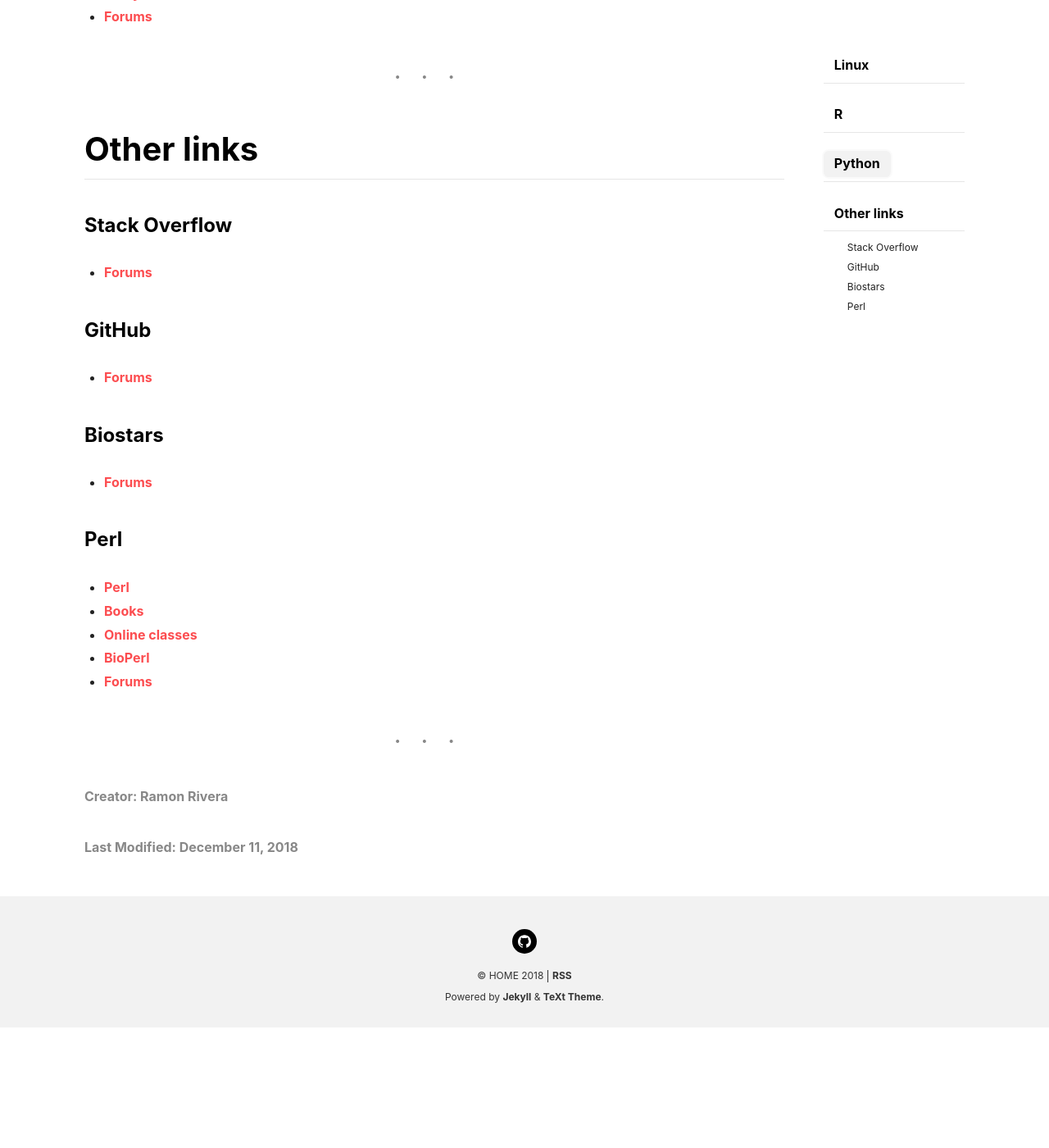
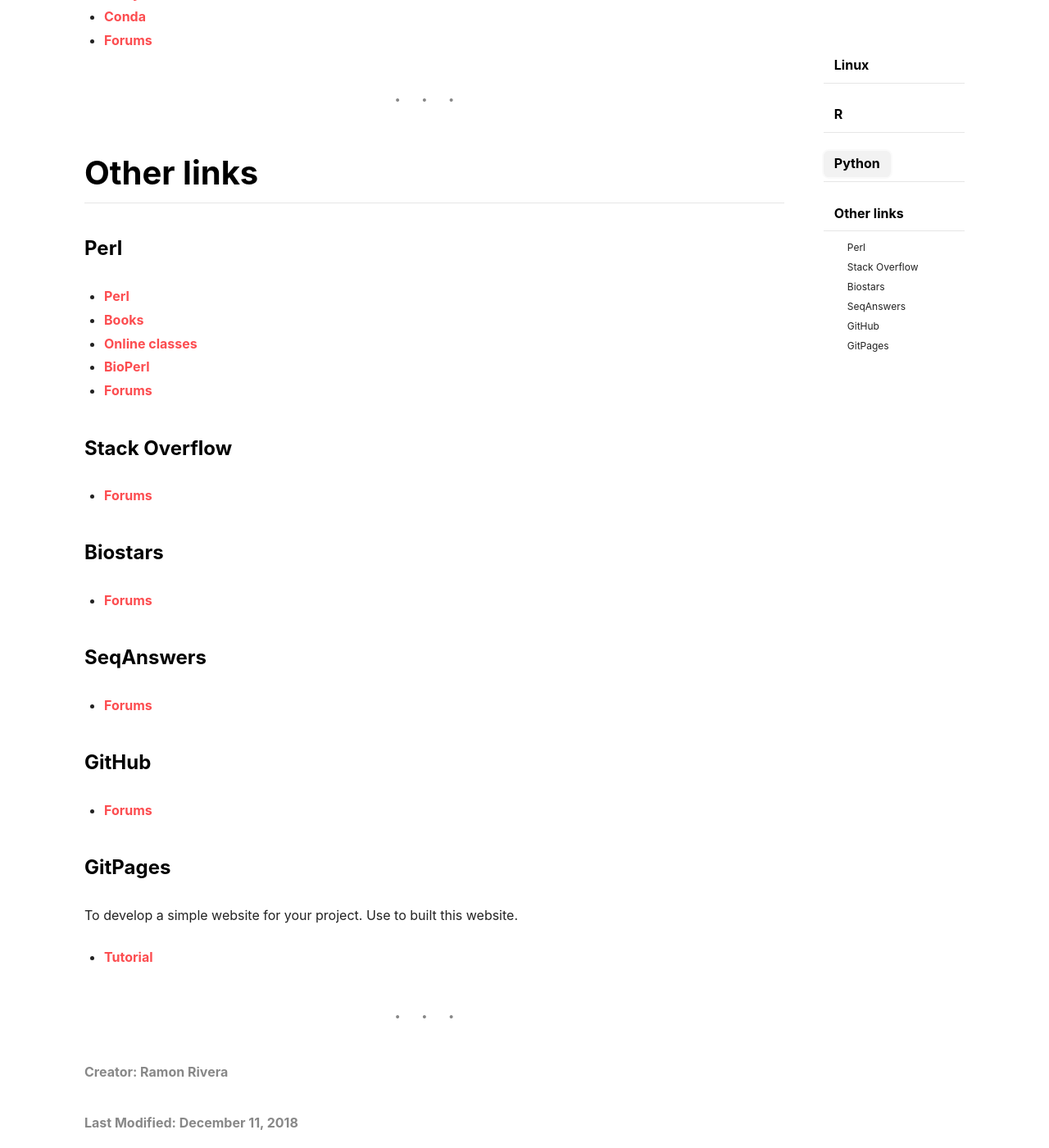
Before and after one commit to itn-ignite/ESRs-Programming-and-Bioinformatics-Workshop, a Jekyll site: the page built from docs/ulinks.md, in a window 1280 px wide and 1400 px high, scrolled down 1015 px. Shown: the whole window at 82% size. Built offline with Jekyll 4.4.1, drawn with Linux system fonts in a browser that asks for light colours; nearby versions of some CDN libraries; before the commit the page ends 2268 px from its top, so only the background shows below that.

Commit message:
Update ulinks.md

```diff
--- a/docs/ulinks.md
+++ b/docs/ulinks.md
@@ -16,38 +16,47 @@ header:
 - [Forums]()
 
 # R
-- [R]()
-- [RStudio]()
+- [R](https://cran.r-project.org/)
+- [RStudio](https://www.rstudio.com/products/rstudio/download/)
 - [Books]()
 - [Online classes]()
-- [Bioconductor]()
-- [CRAN]()
+- [Bioconductor](https://www.bioconductor.org/)
 - [Forums]()
 
 # Python
+- [Python](https://www.python.org/)
 - [Books]()
 - [Online classes]()
-- [BioPython]()
+- [BioPython](https://biopython.org/)
+- [Conda](https://www.anaconda.com/download/)
 - [Forums]()
 
 ---
 # Other links
 
+### Perl
+- [Perl](https://www.perl.org/)
+- [Books]()
+- [Online classes]()
+- [BioPerl](https://bioperl.org/)
+- [Forums]()
+
 ### Stack Overflow
 - [Forums](https://stackoverflow.com/)
+
+### Biostars
+- [Forums](https://www.biostars.org/)
+
+### SeqAnswers
+- [Forums](http://seqanswers.com/)
 
 ### GitHub
 - [Forums](https://github.com/)
 
-### Biostars
-- [Forums](https://www.biostars.org/)
+### GitPages
+To develop a simple website for your project. Use to built this website.
+- [Tutorial](https://pages.github.com/)
 
-### Perl
-- [Perl]()
-- [Books]()
-- [Online classes]()
-- [BioPerl]()
-- [Forums]()
 
 
 ---
```
